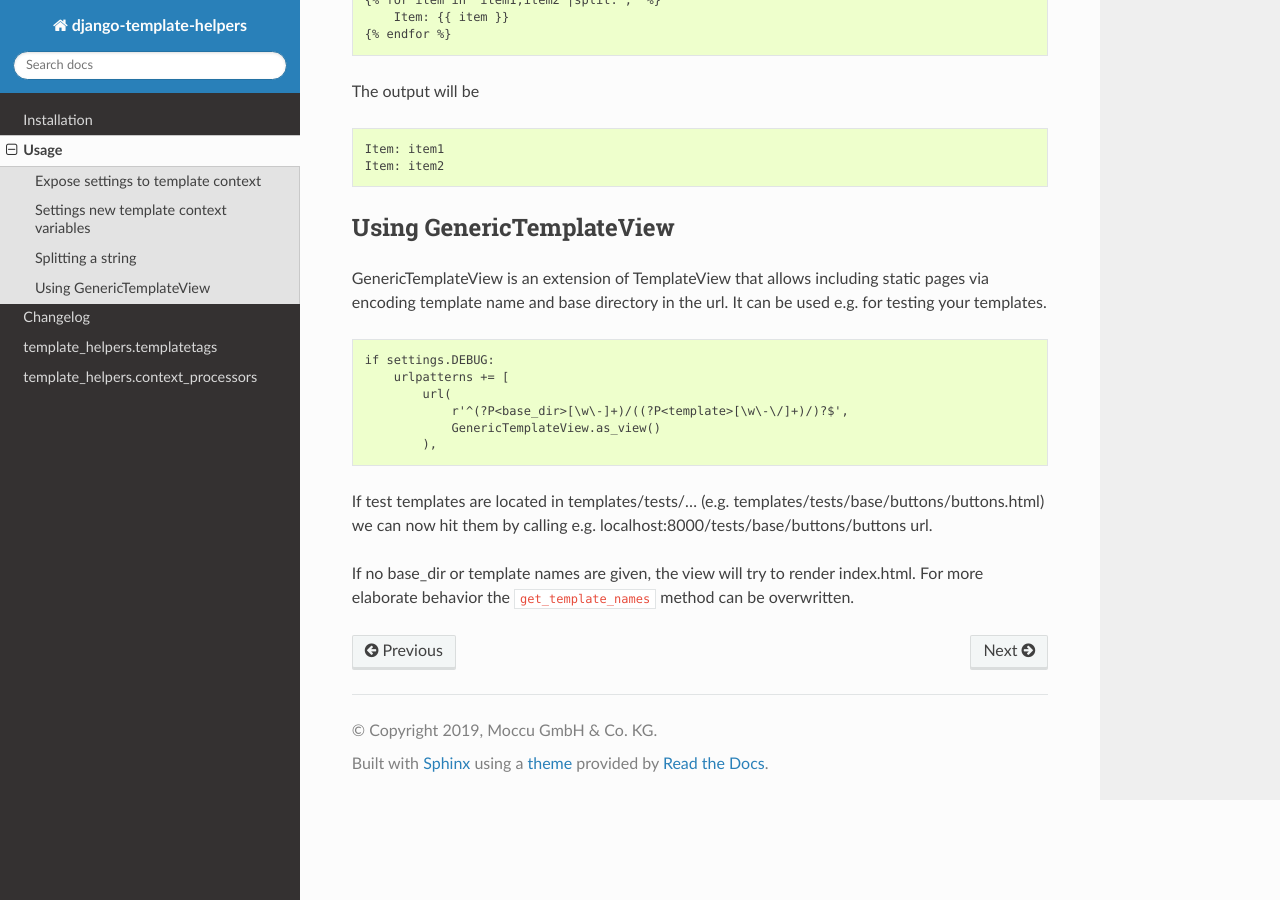
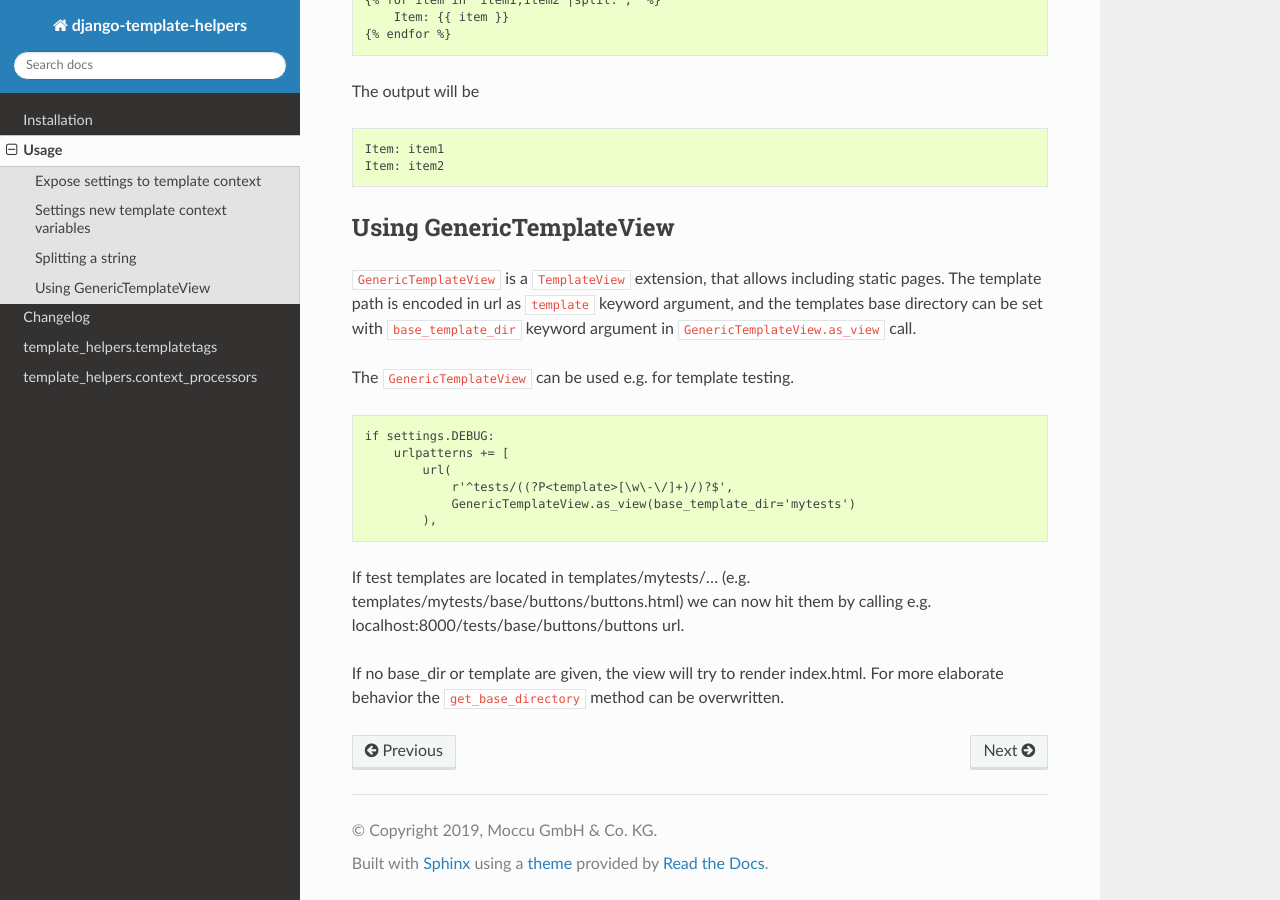
Before and after one commit to stephrdev/django-template-helpers, a Sphinx documentation site: the page built from docs/usage.rst, in a window 1280 px wide and 900 px high, scrolled down 1015 px. Built offline with Sphinx 7.4.7 and the Read the Docs theme 2.0.0, drawn with Linux system fonts in a browser that asks for light colours.

Commit message:
Configure base_template_dir as as_view kwarg and not as url kwarg

```diff
--- a/docs/usage.rst
+++ b/docs/usage.rst
@@ -64,22 +64,26 @@ The output will be
 Using GenericTemplateView
 -------------------------
 
-GenericTemplateView is an extension of TemplateView that allows including
-static pages via encoding template name and base directory in the url.
-It can be used e.g. for testing your templates.
+``GenericTemplateView`` is a ``TemplateView`` extension, that allows including
+static pages. The template path is encoded in url as ``template`` keyword argument,
+and the templates base directory can be set with ``base_template_dir``
+keyword argument in ``GenericTemplateView.as_view`` call.
+
+
+The ``GenericTemplateView`` can be used e.g. for template testing.
 
 .. code-block:: text
 
     if settings.DEBUG:
         urlpatterns += [
             url(
-                r'^(?P<base_dir>[\w\-]+)/((?P<template>[\w\-\/]+)/)?$',
-                GenericTemplateView.as_view()
+                r'^tests/((?P<template>[\w\-\/]+)/)?$',
+                GenericTemplateView.as_view(base_template_dir='mytests')
             ),
 
-If test templates are located in templates/tests/...
-(e.g. templates/tests/base/buttons/buttons.html) we can now hit them by calling
+If test templates are located in templates/mytests/...
+(e.g. templates/mytests/base/buttons/buttons.html) we can now hit them by calling
 e.g. localhost:8000/tests/base/buttons/buttons url.
 
-If no base_dir or template names are given, the view will try to render index.html.
-For more elaborate behavior the ``get_template_names`` method can be overwritten.
+If no base_dir or template are given, the view will try to render index.html.
+For more elaborate behavior the ``get_base_directory`` method can be overwritten.
```
Also changed, not shown: 2 other files.
